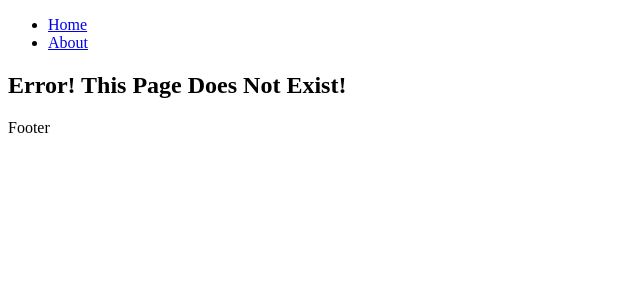
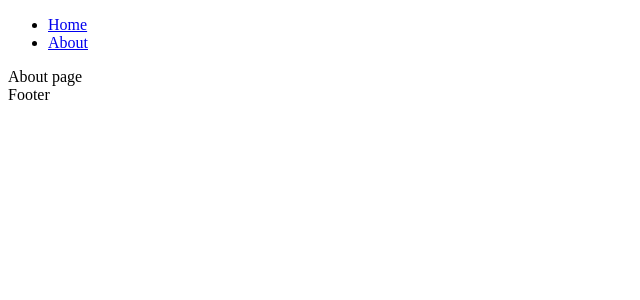
Before and after one commit to joycejosh7/house-report-client, a React (Create React App) app: page /about in a window 1280 px wide. Shown: the top 300 px of the page, without its empty margins (0-640 px from the left). Built offline with nearby package versions, Linux system fonts and the light colour scheme.

Commit message:
added about import and route

```diff
--- a/src/App.js
+++ b/src/App.js
@@ -3,6 +3,7 @@ import { BrowserRouter as Router, Switch, Route } from 'react-router-dom';
 import Nav from './components/Nav';
 import Footer from './components/Footer';
 import Home from './components/Home';
+import About from './components/About';
 import ErrorPage from './components/Error';
 
 
@@ -13,6 +14,7 @@ class App extends Component {
         <Nav />
         <Switch>
           <Route exact path="/" component={ Home } />
+          <Route exact path="/about" component={ About } />
           <Route component={ ErrorPage } />
         </Switch>
         <Footer />
```
